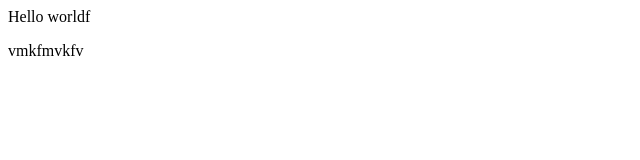
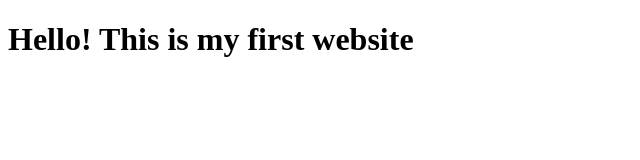
Before and after one commit to lilvload/genius-project, a plain HTML site: page index.html in a window 1280 px wide. Shown: the whole page, without its empty margins (0-640 px from the left). Drawn offline with Linux system fonts and the light colour scheme.

Commit message:
Add title to index.html

```diff
--- a/index.html
+++ b/index.html
@@ -7,8 +7,6 @@
   </head>
 
   <body>
-    Hello worldf
-    <img src="" alt="" />
-    <p>vmkfmvkfv</p>
+    <h1>Hello! This is my first website</h1>
   </body>
 </html>
```
